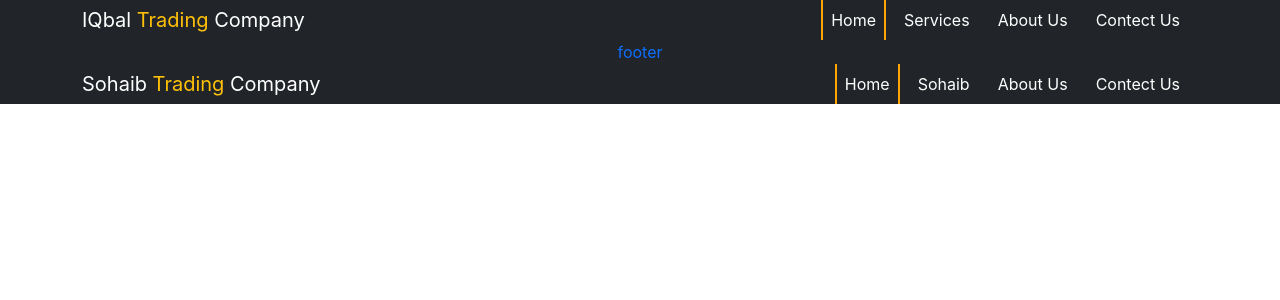
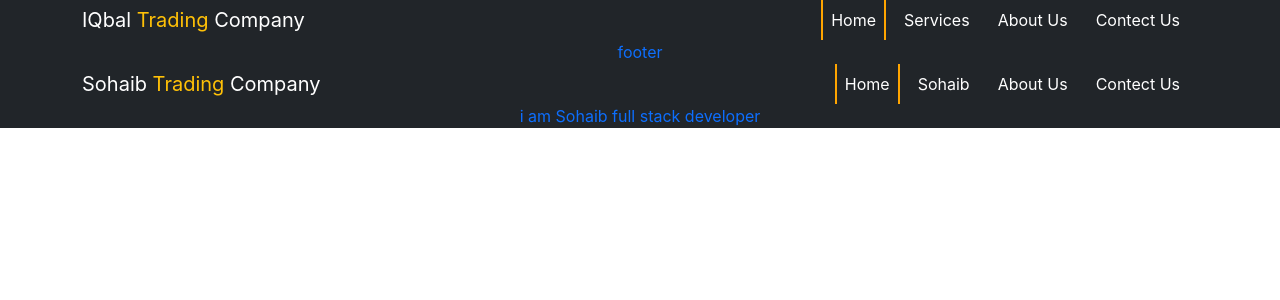
Before and after one commit to shaharyar-169/gitpractice, a React (Create React App) app: page / in a window 1280 px wide. Shown: the top 300 px of the page. Built offline with nearby package versions, Linux system fonts and the light colour scheme.

Commit message:
sohaib fullstack

```diff
--- a/src/footer.js
+++ b/src/footer.js
@@ -57,6 +57,11 @@ export default function Footer() {
           </div>
         </nav>
       </div>
+
+<p>
+   i am Sohaib full stack developer
+</p>
+
     </div>
   );
 }
```
